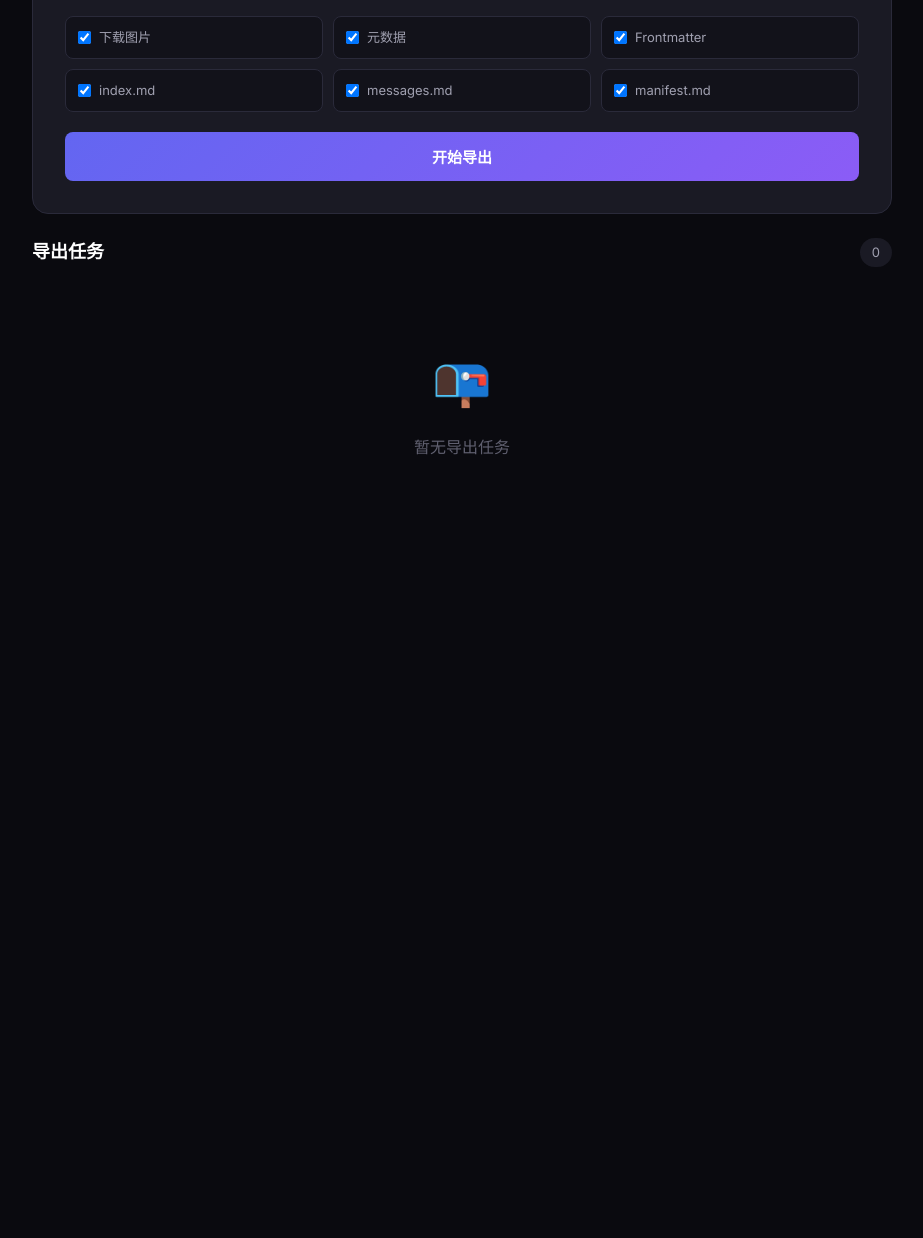
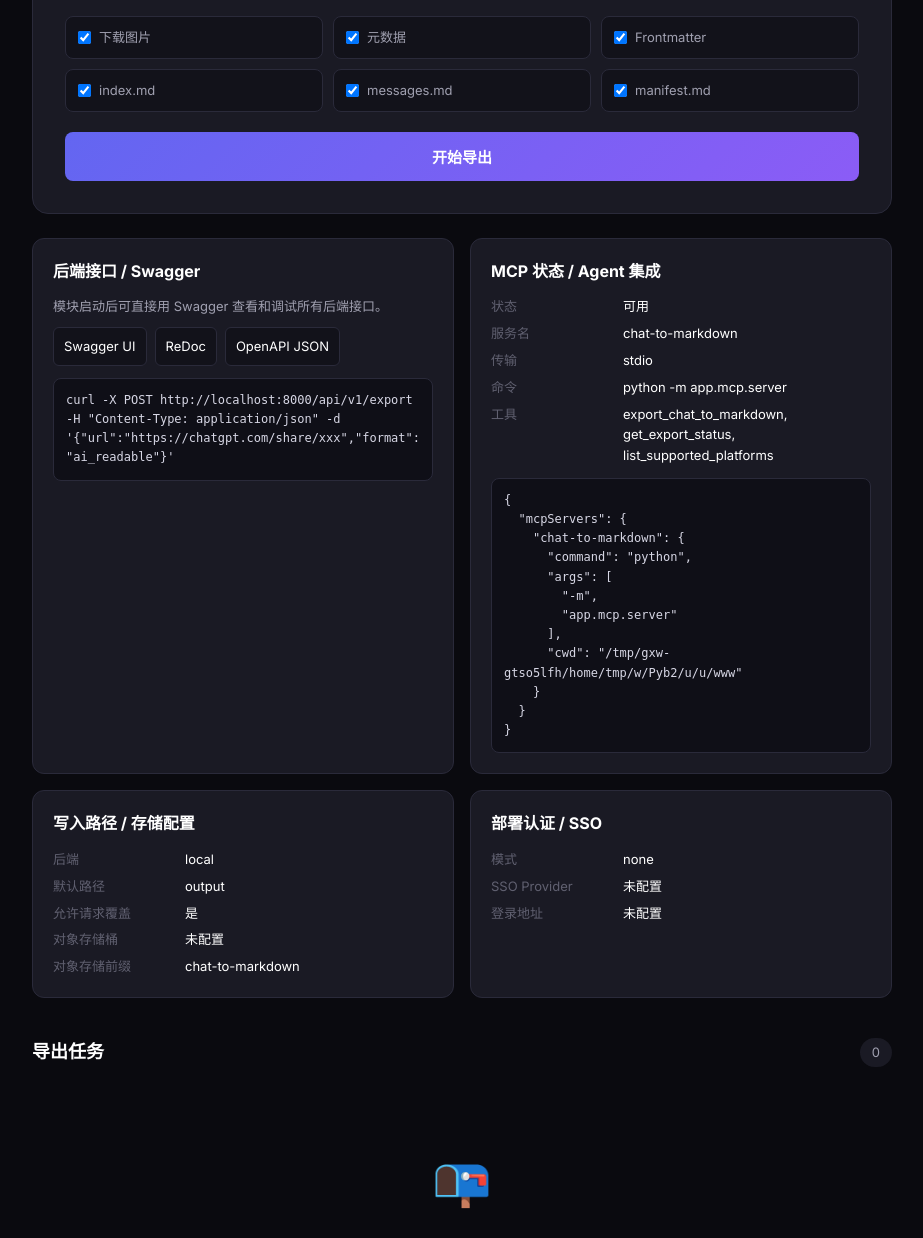
Before and after one commit to hao0xffff/chat2md, a FastAPI app: page / in a window 1280 px wide. Shown: the part 832-2070 px from the top of the page, without its empty margins (178-1101 px from the left). Before the commit the page ends 1287 px from the top, so only its background shows below. Run offline with FastAPI, Linux system fonts and the light colour scheme; some libraries are stand-ins or nearby versions.

Commit message:
Add integration status and storage discovery

```diff
--- a/app/api/routes.py
+++ b/app/api/routes.py
@@ -1,6 +1,6 @@
 """API routes for the export service."""
 from fastapi import APIRouter, Depends, BackgroundTasks, HTTPException
-from fastapi.responses import FileResponse, HTMLResponse
+from fastapi.responses import FileResponse
 from pathlib import Path
 
 from app.api.schemas import (
@@ -12,7 +12,13 @@ from app.api.schemas import (
     ErrorResponse,
     ExportConfigResponse,
     ExportOptionsSchema,
+    AuthConfigResponse,
+    IntegrationExampleResponse,
+    MCPStatusResponse,
+    MCPToolInfo,
     PlatformInfo,
+    StorageConfigResponse,
+    SwaggerInfoResponse,
 )
 from app.api.dependencies import Container, container
 from app.application.export_service import ExportService
@@ -27,6 +33,107 @@ from app.common.exceptions import (
 )
 
 router = APIRouter(prefix="/api/v1", tags=["export"])
+
+
+def _swagger_info() -> SwaggerInfoResponse:
+    """Return public Swagger/OpenAPI endpoints."""
+    return SwaggerInfoResponse(
+        docs_url="/docs",
+        redoc_url="/redoc",
+        openapi_url="/openapi.json",
+        title=settings.app_name,
+        version=settings.app_version,
+    )
+
+
+def _storage_config() -> StorageConfigResponse:
+    """Return runtime storage configuration."""
+    return StorageConfigResponse(
+        backend=settings.storage_backend,
+        output_dir=str(settings.output_dir),
+        local_output_dir=str(settings.local_output_dir) if settings.local_output_dir else None,
+        allow_custom_output_dir=settings.allow_custom_output_dir,
+        object_storage_bucket=settings.object_storage_bucket,
+        object_storage_prefix=settings.object_storage_prefix,
+        object_storage_endpoint=settings.object_storage_endpoint,
+        object_storage_region=settings.object_storage_region,
+        access_key_env=settings.object_storage_access_key_env,
+        secret_key_env=settings.object_storage_secret_key_env,
+    )
+
+
+def _auth_config() -> AuthConfigResponse:
+    """Return deployment auth metadata."""
+    return AuthConfigResponse(
+        mode=settings.auth_mode,
+        sso_provider=settings.sso_provider,
+        sso_login_url=settings.sso_login_url,
+    )
+
+
+def _mcp_status() -> MCPStatusResponse:
+    """Return MCP status metadata without starting a separate transport."""
+    cwd = str(Path.cwd())
+    tools = [
+        MCPToolInfo(
+            name="export_chat_to_markdown",
+            description="Export one AI chat share link to an AI-readable Markdown bundle.",
+            required=["url"],
+        ),
+        MCPToolInfo(
+            name="get_export_status",
+            description="Get the status of an export task.",
+            required=["task_id"],
+        ),
+        MCPToolInfo(
+            name="list_supported_platforms",
+            description="List currently enabled and registered parser platforms.",
+            required=[],
+        ),
+    ]
+    return MCPStatusResponse(
+        enabled=True,
+        server_name="chat-to-markdown",
+        transport="stdio",
+        command="python",
+        args=["-m", "app.mcp.server"],
+        cwd=cwd,
+        tools=tools,
+    )
+
+
+def _integration_examples() -> IntegrationExampleResponse:
+    """Build copyable integration examples."""
+    cwd = str(Path.cwd()).replace("\\", "/")
+    return IntegrationExampleResponse(
+        swagger=_swagger_info(),
+        mcp=_mcp_status(),
+        curl_single_export=(
+            "curl -X POST http://localhost:8000/api/v1/export "
+            "-H \"Content-Type: application/json\" "
+            "-d '{\"url\":\"https://chatgpt.com/share/xxx\",\"format\":\"ai_readable\"}'"
+        ),
+        curl_batch_export=(
+            "curl -X POST http://localhost:8000/api/v1/export/batch "
+            "-H \"Content-Type: application/json\" "
+            "-d '{\"urls\":[\"https://chatgpt.com/share/xxx\",\"https://gemini.google.com/share/yyy\"]}'"
+        ),
+        mcp_config_json={
+            "mcpServers": {
+                "chat-to-markdown": {
+                    "command": "python",
+                    "args": ["-m", "app.mcp.server"],
+                    "cwd": cwd,
+                }
+            }
+        },
+        python_example=(
+            "import httpx\n\n"
+            "payload = {\"url\": \"https://chatgpt.com/share/xxx\", \"format\": \"ai_readable\"}\n"
+            "response = httpx.post(\"http://localhost:8000/api/v1/export\", json=payload)\n"
+            "print(response.json())\n"
+        ),
+    )
 
 
 def get_export_service() -> ExportService:
@@ -175,14 +282,41 @@ async def list_platforms() -> list[PlatformInfo]:
     return [PlatformInfo(**item) for item in ParserRegistry.available_platforms()]
 
 
+@router.get("/swagger", response_model=SwaggerInfoResponse, tags=["integration"])
+async def get_swagger_info() -> SwaggerInfoResponse:
+    """Return Swagger/OpenAPI URLs."""
+    return _swagger_info()
+
+
+@router.get("/storage", response_model=StorageConfigResponse, tags=["integration"])
+async def get_storage_config() -> StorageConfigResponse:
+    """Return storage configuration."""
+    return _storage_config()
+
+
+@router.get("/mcp/status", response_model=MCPStatusResponse, tags=["integration"])
+async def get_mcp_status() -> MCPStatusResponse:
+    """Return MCP server status and tool metadata."""
+    return _mcp_status()
+
+
+@router.get("/integration", response_model=IntegrationExampleResponse, tags=["integration"])
+async def get_integration_examples() -> IntegrationExampleResponse:
+    """Return copyable API and MCP integration examples."""
+    return _integration_examples()
+
+
 @router.get("/config", response_model=ExportConfigResponse)
 async def get_export_config() -> ExportConfigResponse:
     """Return runtime configuration used by the visual page and API clients."""
     return ExportConfigResponse(
         app_name=settings.app_name,
-        display_name="聊两毛的",
-        english_name="chat to markdown",
+        display_name=settings.display_name,
+        english_name=settings.english_name,
         output_dir=str(settings.output_dir),
+        swagger=_swagger_info(),
+        storage=_storage_config(),
+        auth=_auth_config(),
         default_options=ExportOptionsSchema(),
         platforms=[PlatformInfo(**item) for item in ParserRegistry.available_platforms()],
     )
--- a/app/application/export_service.py
+++ b/app/application/export_service.py
@@ -103,7 +103,11 @@ class ExportService:
             conversation.metadata["export_options"] = options.to_dict()
 
             # Determine output directory
-            base_output_dir = Path(task.output_dir) if task.output_dir else settings.output_dir
+            default_output_dir = settings.local_output_dir or settings.output_dir
+            if settings.allow_custom_output_dir and task.output_dir:
+                base_output_dir = Path(task.output_dir)
+            else:
+                base_output_dir = default_output_dir
 
             # Mark images for download
             images = list(conversation.images)
--- a/app/main.py
+++ b/app/main.py
@@ -44,8 +44,18 @@ def create_app() -> FastAPI:
     app = FastAPI(
         title=settings.app_name,
         version=settings.app_version,
-        description="AI Conversation Export System - Export chat sessions to Markdown",
+        description="聊两毛的 / chat to markdown - export AI chat links to AI-readable Markdown bundles",
         lifespan=lifespan,
+        openapi_tags=[
+            {
+                "name": "export",
+                "description": "Create export tasks, query status, and download markdown bundles.",
+            },
+            {
+                "name": "integration",
+                "description": "Swagger, MCP, storage, and integration discovery endpoints.",
+            },
+        ],
     )
 
     # CORS middleware
--- a/templates/index.html
+++ b/templates/index.html
@@ -409,6 +409,73 @@
             margin-bottom: 16px;
         }
 
+        .integration-grid {
+            display: grid;
+            grid-template-columns: 1fr 1fr;
+            gap: 16px;
+            margin-bottom: 40px;
+        }
+
+        .info-card {
+            background: var(--bg-card);
+            border: 1px solid var(--border-color);
+            border-radius: 12px;
+            padding: 20px;
+            min-width: 0;
+        }
+
+        .info-card h3 {
+            font-size: 16px;
+            margin-bottom: 12px;
+        }
+
+        .info-card p,
+        .info-card li {
+            color: var(--text-secondary);
+            font-size: 13px;
+        }
+
+        .link-row {
+            display: flex;
+            gap: 8px;
+            flex-wrap: wrap;
+            margin-top: 10px;
+        }
+
+        .doc-link {
+            color: white;
+            text-decoration: none;
+            border: 1px solid var(--border-color);
+            background: var(--bg-secondary);
+            border-radius: 6px;
+            padding: 8px 10px;
+            font-size: 13px;
+        }
+
+        .kv {
+            display: grid;
+            grid-template-columns: 120px 1fr;
+            gap: 6px 12px;
+            font-size: 13px;
+        }
+
+        .kv span:nth-child(odd) {
+            color: var(--text-muted);
+        }
+
+        pre.integration-code {
+            margin-top: 12px;
+            padding: 12px;
+            border-radius: 8px;
+            border: 1px solid var(--border-color);
+            background: #0f0f17;
+            color: #d7d7e5;
+            font-size: 12px;
+            overflow-x: auto;
+            white-space: pre-wrap;
+            word-break: break-word;
+        }
+
         /* Toast */
         .toast {
             position: fixed;
@@ -444,6 +511,10 @@
         /* Responsive */
         @media (max-width: 640px) {
             .platforms {
+                grid-template-columns: 1fr;
+            }
+
+            .integration-grid {
                 grid-template-columns: 1fr;
             }
 
@@ -537,6 +608,41 @@
             </button>
         </form>
 
+        <section class="integration-grid">
+            <div class="info-card">
+                <h3>后端接口 / Swagger</h3>
+                <p>模块启动后可直接用 Swagger 查看和调试所有后端接口。</p>
+                <div class="link-row">
+                    <a class="doc-link" id="swaggerLink" href="/docs" target="_blank">Swagger UI</a>
+                    <a class="doc-link" id="redocLink" href="/redoc" target="_blank">ReDoc</a>
+                    <a class="doc-link" id="openapiLink" href="/openapi.json" target="_blank">OpenAPI JSON</a>
+                </div>
+                <pre class="integration-code" id="curlExample">加载接口示例中...</pre>
+            </div>
+
+            <div class="info-card">
+                <h3>MCP 状态 / Agent 集成</h3>
+                <div class="kv" id="mcpStatus">
+                    <span>状态</span><span>加载中</span>
+                </div>
+                <pre class="integration-code" id="mcpExample">加载 MCP 配置中...</pre>
+            </div>
+
+            <div class="info-card">
+                <h3>写入路径 / 存储配置</h3>
+                <div class="kv" id="storageStatus">
+                    <span>后端</span><span>加载中</span>
+                </div>
+            </div>
+
+            <div class="info-card">
+                <h3>部署认证 / SSO</h3>
+                <div class="kv" id="authStatus">
+                    <span>模式</span><span>加载中</span>
+                </div>
+            </div>
+        </section>
+
         <section class="task-list" id="taskList">
             <div class="task-list-header">
                 <h2 class="task-list-title">导出任务</h2>
@@ -569,9 +675,45 @@
                 document.querySelector('.tagline').textContent =
                     `${config.english_name} · 默认导出路径：${config.output_dir}`;
                 renderPlatforms(config.platforms);
+                renderRuntimeConfig(config);
+
+                const integrationResponse = await fetch(`${API_BASE}/integration`);
+                const integration = await integrationResponse.json();
+                renderIntegration(integration);
             } catch (error) {
                 showToast('error', '配置加载失败');
             }
+        }
+
+        function renderRuntimeConfig(config) {
+            document.getElementById('swaggerLink').href = config.swagger.docs_url;
+            document.getElementById('redocLink').href = config.swagger.redoc_url;
+            document.getElementById('openapiLink').href = config.swagger.openapi_url;
+            document.getElementById('storageStatus').innerHTML = `
+                <span>后端</span><span>${config.storage.backend}</span>
+                <span>默认路径</span><span>${config.storage.local_output_dir || config.storage.output_dir}</span>
+                <span>允许请求覆盖</span><span>${config.storage.allow_custom_output_dir ? '是' : '否'}</span>
+                <span>对象存储桶</span><span>${config.storage.object_storage_bucket || '未配置'}</span>
+                <span>对象存储前缀</span><span>${config.storage.object_storage_prefix}</span>
+            `;
+            document.getElementById('authStatus').innerHTML = `
+                <span>模式</span><span>${config.auth.mode}</span>
+                <span>SSO Provider</span><span>${config.auth.sso_provider || '未配置'}</span>
+                <span>登录地址</span><span>${config.auth.sso_login_url || '未配置'}</span>
+            `;
+        }
+
+        function renderIntegration(integration) {
+            document.getElementById('curlExample').textContent = integration.curl_single_export;
+            document.getElementById('mcpStatus').innerHTML = `
+                <span>状态</span><span>${integration.mcp.enabled ? '可用' : '不可用'}</span>
+                <span>服务名</span><span>${integration.mcp.server_name}</span>
+                <span>传输</span><span>${integration.mcp.transport}</span>
+                <span>命令</span><span>${integration.mcp.command} ${integration.mcp.args.join(' ')}</span>
+                <span>工具</span><span>${integration.mcp.tools.map(t => t.name).join(', ')}</span>
+            `;
+            document.getElementById('mcpExample').textContent =
+                JSON.stringify(integration.mcp_config_json, null, 2);
         }
 
         function renderPlatforms(platforms) {
```
Also changed, not shown: app/api/schemas.py (+67 -0 lines), app/config/settings.py (+18 -0 lines), README.md, 1 other file.
